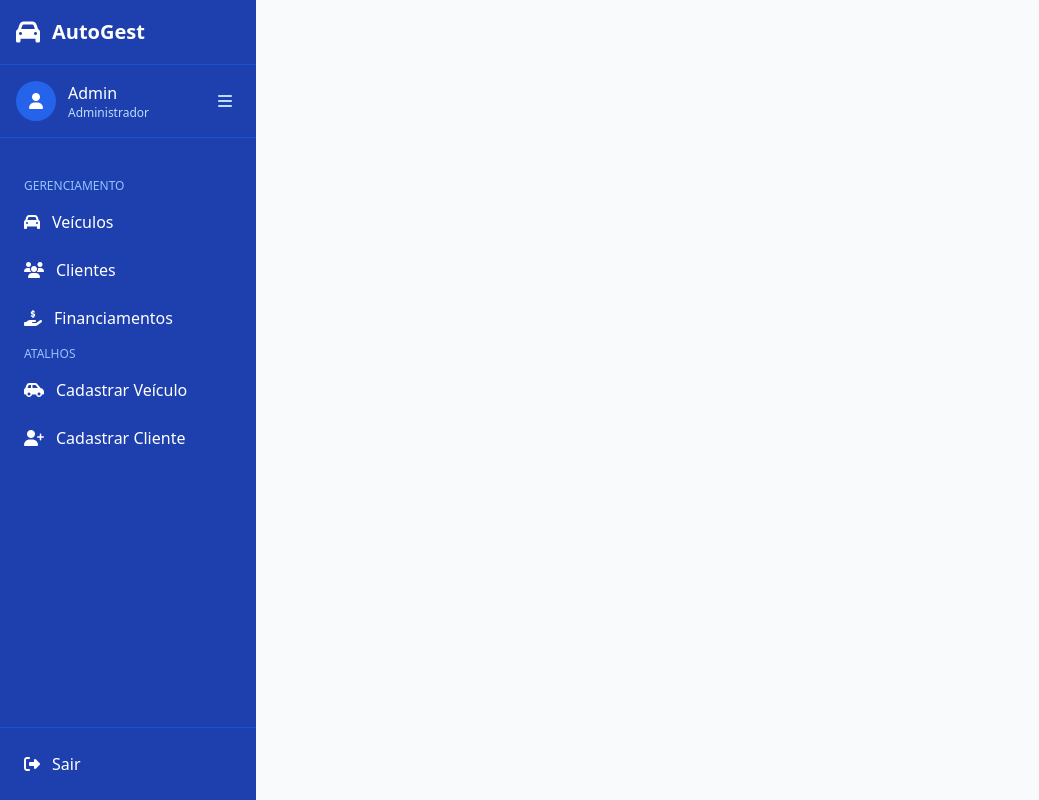
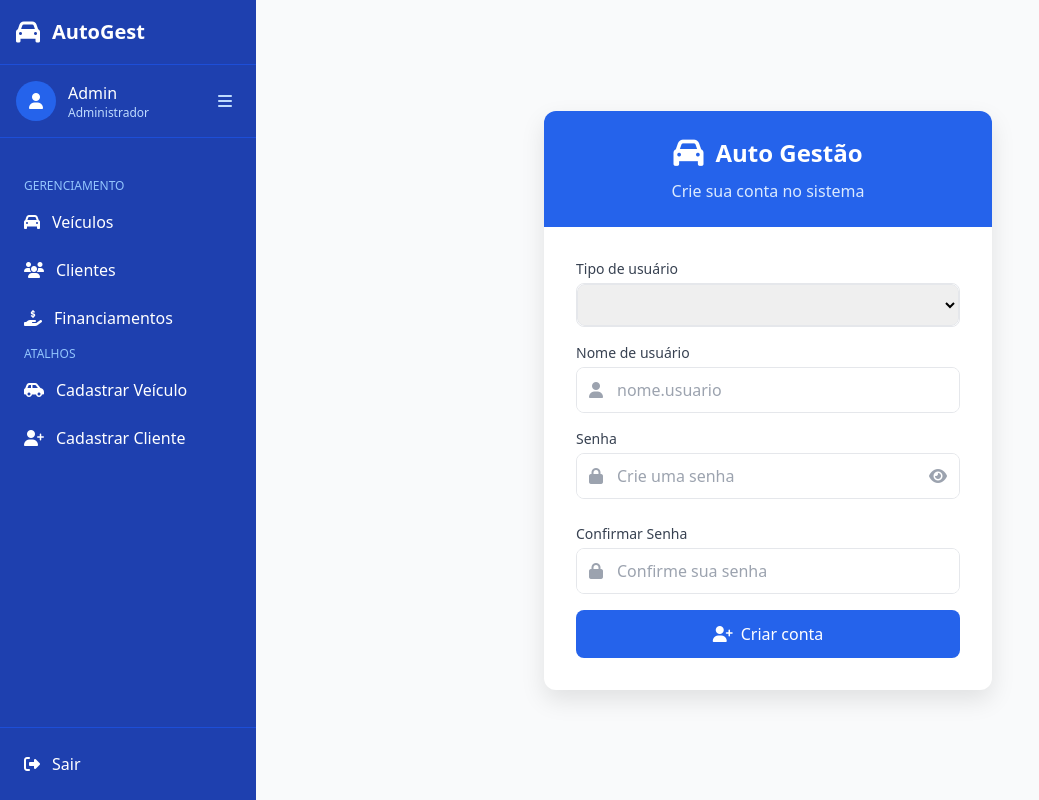
Before and after one commit to MatheusSC017/VehicleManagerFrontend, an Angular app: page /usuarios/cadastrar in a window 1280 px wide. Before the commit this address led to /. Shown: the whole page, without its empty margins (0-1039 px from the left). Built offline with nearby package versions, Linux system fonts and the light colour scheme; sample sign-in values are in the browser's storage.

Commit message:
Including route to register user

```diff
--- a/src/app/app.routes.ts
+++ b/src/app/app.routes.ts
@@ -6,9 +6,11 @@ import { VehicleUpdateComponent } from './components/vehicle-update/vehicle-upda
 import { ClientListComponent } from './components/client-list/client-list.component';
 import { ClientFormComponent } from './components/client-form/client-form.component';
 import { LoginComponent } from './components/login/login.component';
+import { UserRegisterComponent } from './components/user-register/user-register.component';
 
 export const routes: Routes = [
     {path:'login', component:LoginComponent},
+    {path:'usuarios/cadastrar', component:UserRegisterComponent},
     {path:'veiculos', component:VehicleListComponent},
     {path:'veiculos/cadastrar', component:VehicleRegisterComponent},
     {path:'veiculos/:id/editar', component:VehicleUpdateComponent},
--- /dev/null
+++ b/src/app/components/user-register/user-register.component.html
@@ -0,0 +1,119 @@
+<div class="bg-gray-50 min-h-screen flex items-center justify-center p-4">
+    <div class="login-card bg-white rounded-xl w-full max-w-md overflow-hidden shadow-lg">
+
+        <div class="bg-blue-600 text-white px-8 py-6 text-center">
+            <div class="flex items-center justify-center space-x-3 mb-2">
+                <i class="fas fa-car text-3xl"></i>
+                <span class="text-2xl font-bold">Auto Gestão</span>
+            </div>
+            <p class="text-blue-100">Crie sua conta no sistema</p>
+        </div>
+
+        <form action="" class="p-6 md:p-8" id="registerForm" #userForm="ngForm" (ngSubmit)="onSubmit(userForm.value, confirmPassword.value)">
+            <div class="space-y-4">
+
+                <div>
+                    <div class="bg-red-100 border border-red-400 text-red-700 px-4 py-2 rounded relative" *ngIf="serverErrors.role">
+                        <label class="block text-sm">{{ serverErrors.role }}</label>
+                    </div>
+                    <label class="block text-sm font-medium text-gray-700 mb-1" for="user_role">Tipo de usuário</label>
+                    <div class="login-input relative border rounded-lg overflow-hidden transition-all duration-200">
+                        <select class="w-full border rounded-lg px-3 py-2 focus:outline-none focus:ring-2 focus:ring-blue-500"
+                                id="user_role" name="role"
+                                required
+                                ngModel>
+                            <option value="USER" selected>Usuário</option>
+                            <option value="ADMIN">Administrador</option>
+                        </select>
+                    </div>
+                </div>
+                <div>
+                    <div class="bg-red-100 border border-red-400 text-red-700 px-4 py-2 rounded relative" *ngIf="serverErrors.username">
+                        <label class="block text-sm">{{ serverErrors.username }}</label>
+                    </div>
+                    <label class="block text-sm font-medium text-gray-700 mb-1" for="username">Nome de usuário</label>
+                    <div class="login-input relative border rounded-lg overflow-hidden transition-all duration-200">
+                        <div class="absolute left-3 top-1/2 transform -translate-y-1/2 text-gray-400">
+                            <i class="fas fa-user"></i>
+                        </div>
+                        <input
+                                class="w-full pl-10 pr-4 py-2.5 focus:outline-none"
+                                id="username"
+                                placeholder="nome.usuario"
+                                required
+                                name="username"
+                                ngModel
+                                type="text"
+                        >
+                    </div>
+                </div>
+
+                <div>
+                    <div class="bg-red-100 border border-red-400 text-red-700 px-4 py-2 rounded relative" *ngIf="serverErrors.password">
+                        <label class="block text-sm">{{ serverErrors.password }}</label>
+                    </div>
+                    <label class="block text-sm font-medium text-gray-700 mb-1" for="password">Senha</label>
+                    <div class="login-input relative border rounded-lg overflow-hidden transition-all duration-200">
+                        <div class="absolute left-3 top-1/2 transform -translate-y-1/2 text-gray-400">
+                            <i class="fas fa-lock"></i>
+                        </div>
+                        <input
+                                class="w-full pl-10 pr-10 py-2.5 focus:outline-none"
+                                id="password"
+                                placeholder="Crie uma senha"
+                                required
+                                name="password"
+                                ngModel
+                                type="password"
+                        >
+                        <button
+                                class="absolute right-3 top-1/2 transform -translate-y-1/2 text-gray-400 hover:text-gray-600"
+                                id="togglePassword"
+                                type="button"
+                        >
+                            <i class="fas fa-eye"></i>
+                        </button>
+                    </div>
+                    <div class="mt-1 grid grid-cols-4 gap-1" style="height: 5px;">
+                        <div class="password-strength rounded" id="strength-1"></div>
+                        <div class="password-strength rounded" id="strength-2"></div>
+                        <div class="password-strength rounded" id="strength-3"></div>
+                        <div class="password-strength rounded" id="strength-4"></div>
+                    </div>
+                    <p class="text-xs text-red-500 mt-1" id="password-hint" *ngIf="!isStrong">A senha deve conter pelo menos 8
+                        caracteres, incluindo números e letras maiúsculas.</p>
+                </div>
+
+                <div>
+                    <label class="block text-sm font-medium text-gray-700 mb-1" for="confirmPassword">Confirmar
+                        Senha</label>
+                    <div class="login-input relative border rounded-lg overflow-hidden transition-all duration-200">
+                        <div class="absolute left-3 top-1/2 transform -translate-y-1/2 text-gray-400">
+                            <i class="fas fa-lock"></i>
+                        </div>
+                        <input
+                                class="w-full pl-10 pr-4 py-2.5 focus:outline-none"
+                                id="confirmPassword"
+                                name="confirmPassword"
+                                placeholder="Confirme sua senha"
+                                required
+                                type="password"
+                                ngModel
+                                #confirmPassword="ngModel"
+                        >
+                    </div>
+                    <p class="text-xs text-red-500 mt-1" id="password-match" *ngIf="!isMatch">As senhas não coincidem!</p>
+                </div>
+
+                <button
+                        class="w-full bg-blue-600 hover:bg-blue-700 text-white font-medium py-3 px-4 rounded-lg transition duration-200 flex items-center justify-center space-x-2"
+                        id="submitBtn"
+                        type="submit"
+                >
+                    <i class="fas fa-user-plus"></i>
+                    <span>Criar conta</span>
+                </button>
+            </div>
+        </form>
+    </div>
+</div>
--- /dev/null
+++ b/src/app/components/user-register/user-register.component.ts
@@ -0,0 +1,65 @@
+import { Component } from '@angular/core';
+import { User } from '../../interfaces/user';
+import { Router } from '@angular/router';
+import { UserService } from '../../services/user.service';
+import { HttpErrorResponse } from '@angular/common/http';
+import { ErrorResponse } from '../../interfaces/error-response';
+import { FormsModule } from '@angular/forms';
+import { CommonModule } from '@angular/common';
+
+@Component({
+  selector: 'app-user-register',
+  imports: [CommonModule, FormsModule],
+  templateUrl: './user-register.component.html',
+  styleUrl: './user-register.component.css'
+})
+export class UserRegisterComponent {
+  serverErrors: any = {}
+  showPassword = false;
+  isStrong = true;
+  isMatch = true;
+
+
+  constructor(private router: Router, private userService: UserService) {}
+
+  togglePasswordVisibility(): void {
+    this.showPassword = !this.showPassword;
+  }
+
+  checkPasswordStrength(password: string): boolean {
+    let score = 1;
+    if (password.length >= 8) score++;
+    if (/[A-Z]/.test(password)) score++;
+    if (/[0-9]/.test(password)) score++;
+    return score >= 3;
+  }
+
+  checkPasswordsMatch(password: string, confirmPassword: string): boolean {
+    return password === confirmPassword;
+  }
+
+  onSubmit(user: User, confirmPassword: string): void {
+    this.isStrong = this.checkPasswordStrength(user.password);
+    this.isMatch = this.checkPasswordsMatch(user.password, confirmPassword);
+
+    if (!this.isStrong || !this.isMatch) {
+      return;
+    }
+
+    this.userService.register(user).subscribe({
+      next: () => {
+        this.serverErrors = {};
+        this.router.navigate(['/veiculos']);
+      },
+      error: (httpError: HttpErrorResponse) => {
+        if (httpError.status === 400 && httpError.error?.errors) {
+          const errorResponse = httpError.error as ErrorResponse<User>;
+          this.serverErrors = errorResponse.errors;
+        } else {
+          console.error('Unexpected error:', httpError);
+          this.serverErrors = { general: 'Ocorreu um erro inesperado. Tente novamente mais tarde.' };
+        }
+      }
+    });
+  }
+}
--- a/src/app/core/interceptors/token-interceptor.ts
+++ b/src/app/core/interceptors/token-interceptor.ts
@@ -8,8 +8,6 @@ export class TokenInterceptor implements HttpInterceptor {
     const token = localStorage.getItem('jwt');
     const isLoginRequest = request.url.endsWith('/auth/login');
 
-    console.log(token);
-    console.log(isLoginRequest);
     if (!isLoginRequest && token) {
       request = request.clone({
         setHeaders: {
--- a/src/app/interfaces/user.ts
+++ b/src/app/interfaces/user.ts
@@ -1,4 +1,5 @@
 export interface User {
 	username: string,
 	password: string,
+	role?: string
 }
--- a/src/app/services/user.service.ts
+++ b/src/app/services/user.service.ts
@@ -13,6 +13,10 @@ export class UserService {
   constructor(private http: HttpClient) {}
 
   login(user: User): Observable<{ token: string }> {
-    return this.http.post<{ token: string }>(`${this.baseUrl}/auth/login`, user)
+    return this.http.post<{ token: string }>(`${this.baseUrl}/auth/login`, user);
+  }
+
+  register(user: User): Observable<any> {
+    return this.http.post<any>(`${this.baseUrl}/auth/register`, user);
   }
 }
```
Also changed, not shown: src/app/components/user-register/user-register.component.css (added), 1 other file (tests, documents, lock files or other folders).
